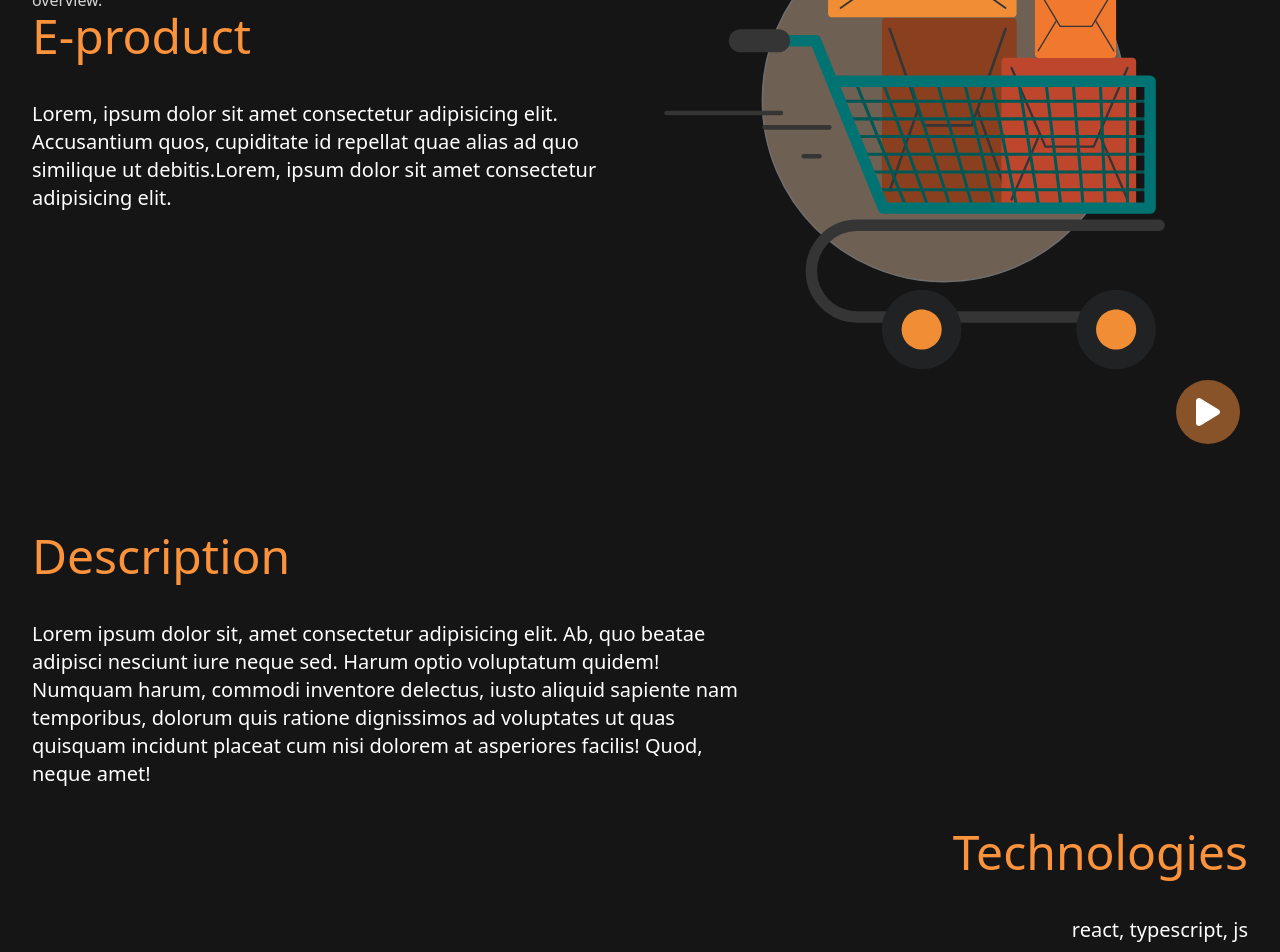
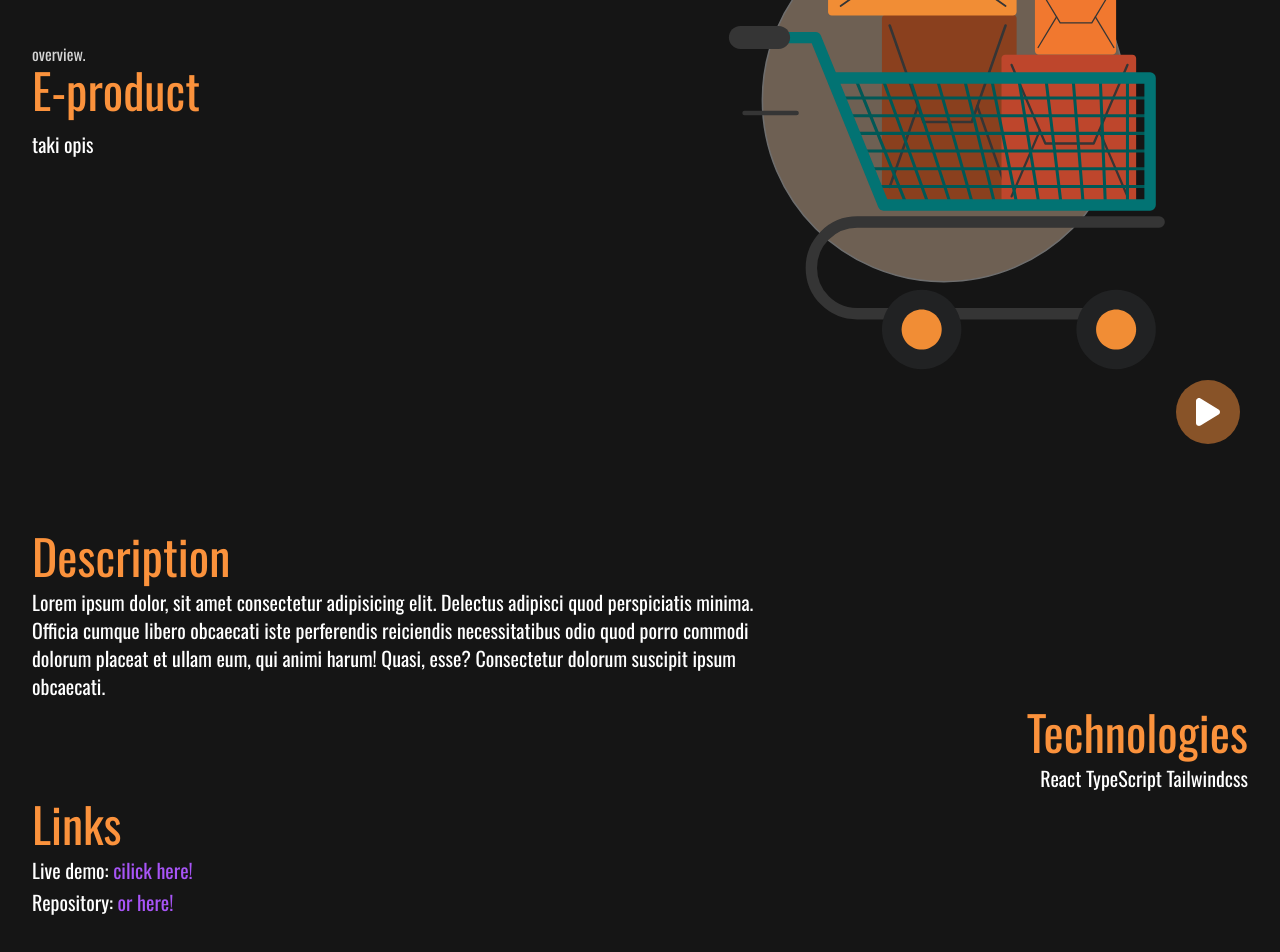
Before and after one commit to JakubSepetowski/portfolio, a React (Vite) app: page /projects/project/E-product in a window 1280 px wide. Shown: the part 300-1252 px from the top of the page. Built offline with nearby package versions, Linux system fonts and the light colour scheme.

Commit message:
working on main content in project deatils page

```diff
--- a/index.html
+++ b/index.html
@@ -5,6 +5,9 @@
   <meta charset="UTF-8" />
   <link rel="icon" type="image/svg+xml" href="./src//assets//svg//logo.svg" />
   <meta name="viewport" content="width=device-width, initial-scale=1.0" />
+  <link rel="preconnect" href="https://fonts.googleapis.com">
+  <link rel="preconnect" href="https://fonts.gstatic.com" crossorigin>
+  <link href="https://fonts.googleapis.com/css2?family=Oswald:wght@200;400;500;600;700&display=swap" rel="stylesheet">
   <title>Sepetowski</title>
 </head>
 
--- a/public/projetcsInfo.json
+++ b/public/projetcsInfo.json
@@ -2,10 +2,11 @@
 	{
 		"title": "GnNews",
 		"description": "opis",
+		"overview": "taki opis",
 		"technologies": [
 			"React",
 			"TypeScript",
-			"Tailwindscss",
+			"Tailwindcss",
 			"React-router",
 			"React-redux",
 			"Rest API"
@@ -16,13 +17,15 @@
 	{
 		"title": "Multi step form",
 		"description": "opiss",
-		"technologies": ["React", "TypeScript", "Tailwindscss", "React Context API"],
+		"overview": "taki opis",
+		"technologies": ["React", "TypeScript", "Tailwindcss", "React Context API"],
 		"repoLink": "https://github.com/JakubSepetowski/MultiForm",
 		"liveLink": "https://mutlistepform.netlify.app/"
 	},
 	{
 		"title": "Recipe app",
 		"description": "opiss",
+		"overview": "taki opis",
 		"technologies": ["Html", "TypeScript", "Sass"],
 		"repoLink": "https://github.com/JakubSepetowski/recipe-app",
 		"liveLink": "https://jakubsepetowski-recipeapp.netlify.app/"
@@ -30,13 +33,15 @@
 	{
 		"title": "Rest countries",
 		"description": "opiss",
-		"technologies": ["React", "TypeScript", "Tailwindscss", "React-redux", "Rest API"],
+		"overview": "taki opis",
+		"technologies": ["React", "TypeScript", "Tailwindcss", "React-redux", "Rest API"],
 		"repoLink": "https://github.com/JakubSepetowski/rest-countries",
 		"liveLink": "https://mycountry-info.netlify.app/"
 	},
 	{
 		"title": "Travell mark",
 		"description": "opiss",
+		"overview": "taki opis",
 		"technologies": ["Html", "JavaScript", "Sass", "Wheater API", "Leaflet"],
 		"repoLink": "https://github.com/JakubSepetowski/Travell-mark-app",
 		"liveLink": "https://jakubsepetowski.github.io/Travell-mark-app/"
@@ -44,7 +49,8 @@
 	{
 		"title": "E-product",
 		"description": "opiss",
-		"technologies": ["React", "TypeScript", "Tailwindscss"],
+		"overview": "taki opis",
+		"technologies": ["React", "TypeScript", "Tailwindcss"],
 		"repoLink": "https://github.com/JakubSepetowski/ecommerce-product",
 		"liveLink": "https://e-prodcut-react.netlify.app/"
 	}
--- a/src/components/About/AboutHeader.tsx
+++ b/src/components/About/AboutHeader.tsx
@@ -9,8 +9,7 @@ export const AboutHeader = () => {
 			link={true}
 			src={programming}
 			text='Lorem, ipsum dolor sit amet consectetur adipisicing elit. Accusantium quos, cupiditate
-			id repellat quae alias ad quo similique ut debitis minima incidunt aperiam eos quidem
-			earum numquam eveniet accusamus ea sit a dolores.'
+			id repellat quae alias ad quo similique.'
 		/>
 	);
 };
--- a/src/components/About/Hobby/HobbysSection.tsx
+++ b/src/components/About/Hobby/HobbysSection.tsx
@@ -10,10 +10,10 @@ export const HobbySection = () => {
 	};
 	return (
 		<Section>
-			<div className='flex flex-col md:flex-row items-center justify-center w-full h-full'>
+			<div className='flex flex-col md:flex-row items-center justify-center w-full h-full '>
 				<div className='md:w-1/2'>
 					<p className='text-sm lg:text-base text-neutral-300'>Hobby.</p>
-					<h2 className='mb-5 text-3xl text-orange-400 md:mb-8 lg:mb-10 md:text-4xl lg:text-5xl'>
+					<h2 className='mb-4 text-3xl text-orange-400  md:text-4xl lg:text-5xl'>
 						Not just prgramming
 					</h2>
 					<p className='md:text-lg lg:text-xl'>
--- a/src/components/Footer/Footer.tsx
+++ b/src/components/Footer/Footer.tsx
@@ -1,5 +1,5 @@
 export const Footer = () => {
-    return <footer className="w-full bg-neutral-800">
+    return <footer className="w-full bg-neutral-800 mt-10">
         <div className="w-full max-w-7xl p-8 mx-auto">
             footer
         </div>
--- a/src/components/ProjectInfo/ProjectInfoHeader.tsx
+++ b/src/components/ProjectInfo/ProjectInfoHeader.tsx
@@ -41,12 +41,11 @@ export const ProjectInfoHeader = ({ details }: Props) => {
 			<Header
 				title={details.title}
 				category='overview.'
-				text=' Lorem, ipsum dolor sit amet consectetur adipisicing elit. Accusantium quos, cupiditate
-    					id repellat quae alias ad quo similique ut debitis.Lorem, ipsum dolor sit amet consectetur adipisicing elit.'
+				text={details.overview}
 				src={lottie}
 				link={false}
 			/>
-			<ProjectInfoMain/>
+			<ProjectInfoMain details={details}/>
 		</>
 	);
 };
--- a/src/components/ProjectInfo/ProjectInfoMain.tsx
+++ b/src/components/ProjectInfo/ProjectInfoMain.tsx
@@ -1,26 +1,56 @@
-export const ProjectInfoMain = () => {
+import { ProjectDetails } from '../../types/types';
+
+type Props = {
+	details: ProjectDetails;
+};
+
+export const ProjectInfoMain = ({ details }: Props) => {
 	return (
-		<main className='w-full max-w-7xl mx-auto p-8 mb-20 text-center'>
-			<h2 className='mb-5 text-3xl md:text-left text-orange-400 md:mb-8 lg:mb-10 md:text-4xl lg:text-5xl'>
-				Description
-			</h2>
+		<main className='w-full max-w-7xl mx-auto p-8  text-center'>
+			<div className=' mb-8 md:mb-2 text-left'>
+				<h2 className='mb-2 text-3xl text-orange-400  md:text-4xl lg:text-5xl'>Description</h2>
 
-			<p className='md:text-lg lg:text-xl md:w-3/5 md:text-left'>
-				Lorem ipsum dolor sit, amet consectetur adipisicing elit. Ab, quo beatae adipisci nesciunt
-				iure neque sed. Harum optio voluptatum quidem! Numquam harum, commodi inventore delectus,
-				iusto aliquid sapiente nam temporibus, dolorum quis ratione dignissimos ad voluptates ut
-				quas quisquam incidunt placeat cum nisi dolorem at asperiores facilis! Quod, neque amet!
-			</p>
-			<h3 className='mb-5 mt-10 text-3xl md:text-right text-orange-400 md:mb-8 lg:mb-10 md:text-4xl lg:text-5xl'>
-				Technologies
-			</h3>
-			<p className='md:text-lg lg:text-xl w-full md:text-right'>react, typescript, js</p>
+				<p className='md:text-lg lg:text-xl md:w-3/5'>
+					Lorem ipsum dolor, sit amet consectetur adipisicing elit. Delectus adipisci quod
+					perspiciatis minima. Officia cumque libero obcaecati iste perferendis reiciendis
+					necessitatibus odio quod porro commodi dolorum placeat et ullam eum, qui animi harum!
+					Quasi, esse? Consectetur dolorum suscipit ipsum obcaecati.
+				</p>
+			</div>
 
-			<h3 className='mb-5 mt-10 text-3xl md:text-left text-orange-400 md:mb-8 lg:mb-10 md:text-4xl lg:text-5xl'>
-				Links
-			</h3>
-			<p className='md:text-lg lg:text-xl w-full md:text-left'>Live: dasdadadasdadsads</p>
-			<p className='md:text-lg lg:text-xl w-full md:text-left'>Repo: dasdadadasdadsads</p>
+			<div className=' mb-8 md:mb-2 text-right'>
+				<h2 className='mb-2  text-3xl  text-orange-400 md:text-4xl lg:text-5xl'>Technologies</h2>
+				<p className='md:text-lg lg:text-xl w-full '>{details.technologies.join(' ')}</p>
+			</div>
+
+			<div className='mb-8 md:mb-2 text-left'>
+				<h2 className='mb-2 text-3xl text-orange-400   md:text-4xl lg:text-5xl'>Links</h2>
+				{details.liveLink && (
+					<>
+						<p className='md:text-lg lg:text-xl w-full'>
+							Live demo:{' '}
+							<a className='text-purple-500 hover:text-orange-400 transition-colors duration-200' target='_blank' href={details.liveLink}>
+								cilick here!
+							</a>
+						</p>
+						<p className='md:text-lg mt-1 lg:text-xl w-full'>
+							Repository:{' '}
+							<a className='text-purple-500 hover:text-orange-400 transition-colors duration-200' target='_blank' href={details.repoLink}>
+								or here!
+							</a>
+						</p>
+					</>
+				)}
+				{!details.liveLink && (
+					<p className='md:text-lg lg:text-xl w-full md:w-1/2'>
+						Unfortunately, due to the functioning of the api, I do not have a live demo application,
+						but instructions on how to check the operation of the site is in the repository:{' '}
+						<a className='text-purple-500' target='_blank' href={details.repoLink}>
+							chceck here!
+						</a>
+					</p>
+				)}
+			</div>
 		</main>
 	);
 };
--- a/src/components/common/Header.tsx
+++ b/src/components/common/Header.tsx
@@ -14,14 +14,14 @@ export const Header = (props: Props) => {
 	return (
 		<header className='h-screen w-full relative'>
 			<div className='w-full h-full max-w-7xl flex flex-col md:flex-row justify-center items-center p-8  mx-auto'>
-				<div className='md:w-1/2'>
+				<div className='md:w-1/2 self-start md:self-auto'>
 					<p className='text-sm lg:text-base text-neutral-300'>{props.category}</p>
-					<h1 className='mb-5 text-3xl text-orange-400 md:mb-8 lg:mb-10 md:text-4xl lg:text-5xl'>
+					<h1 className='mb-4 text-3xl text-orange-400  md:text-4xl lg:text-5xl'>
 						{props.title}
 					</h1>
 					<p className='md:text-lg lg:text-xl'>{props.text}</p>
 				</div>
-				<div className='md:w-1/2'>
+				<div className=' w-11/12 md:w-1/2'>
 					<Player className='w-full max-w-md md:max-w-none' autoplay loop src={props.src}></Player>
 				</div>
 			</div>
--- a/src/components/common/Section.tsx
+++ b/src/components/common/Section.tsx
@@ -3,7 +3,7 @@ interface Props {
 }
 export const Section = (props: Props) => {
 	return (
-		<section className='min-h-screen w-full mt-10'>
+		<section className='w-full mt-10'>
 			<div className='mx-auto h-full w-full max-w-7xl p-8'>{props.children}</div>
 		</section>
 	);
--- a/src/index.css
+++ b/src/index.css
@@ -11,4 +11,5 @@
 body {
 	background-color: #151515;
 	color: #fff;
+	font-family: 'Oswald', sans-serif;
 }
--- a/src/types/types.tsx
+++ b/src/types/types.tsx
@@ -1,6 +1,7 @@
 export interface ProjectDetails {
 	title: string;
 	description: string;
+    overview: string;
 	technologies: string[];
 	repoLink: string;
 	liveLink: string | null;
```
